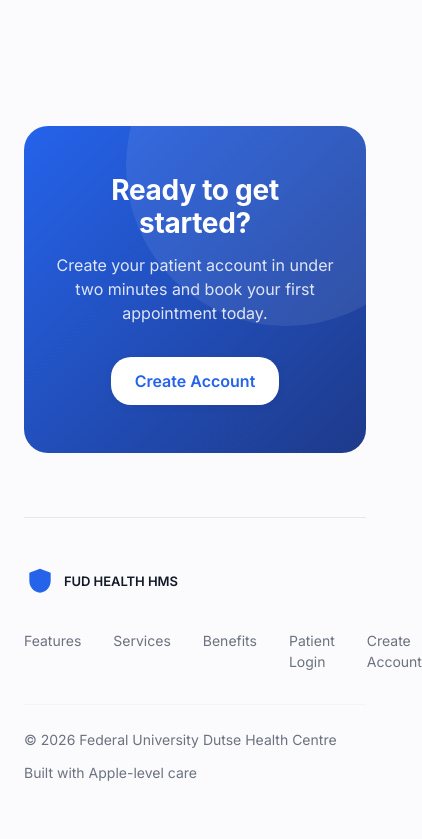
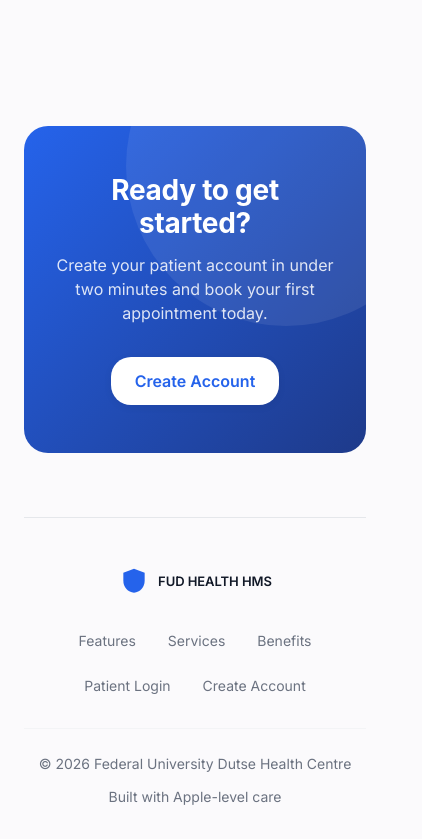
Before and after one commit to sabeerhub/Health-Management-system, a plain HTML site: page index.html in a window 390 px wide. Shown: the part 4519-5358 px from the top of the page, 422 px wide, since content can reach past the window. Before the commit the page ends 5334 px from the top, so only its background shows below. Drawn offline with nearby package versions, Linux system fonts and the light colour scheme.

Commit message:
Fix footer link wrapping and center footer on mobile

```diff
--- a/index.html
+++ b/index.html
@@ -175,9 +175,15 @@
 
   footer { border-top: 1px solid var(--color-gray-200); padding: var(--space-7) 0 var(--space-6); }
   .footer-top { display: flex; justify-content: space-between; align-items: flex-start; flex-wrap: wrap; gap: var(--space-6); margin-bottom: var(--space-6); }
-  .footer-links { display: flex; gap: var(--space-6); }
-  .footer-links a { color: var(--color-gray-500); font-size: var(--fs-sm); }
+  .footer-links { display: flex; flex-wrap: wrap; gap: var(--space-5) var(--space-6); }
+  .footer-links a { color: var(--color-gray-500); font-size: var(--fs-sm); white-space: nowrap; }
   .footer-bottom { display: flex; justify-content: space-between; align-items: center; flex-wrap: wrap; gap: var(--space-3); color: var(--color-gray-500); font-size: var(--fs-sm); padding-top: var(--space-5); border-top: 1px solid var(--color-gray-100); }
+
+  @media (max-width: 640px) {
+    .footer-top { flex-direction: column; align-items: center; text-align: center; }
+    .footer-links { justify-content: center; }
+    .footer-bottom { flex-direction: column; text-align: center; }
+  }
 
   @media (max-width: 900px) {
     .nav-links { gap: var(--space-4); }
```
